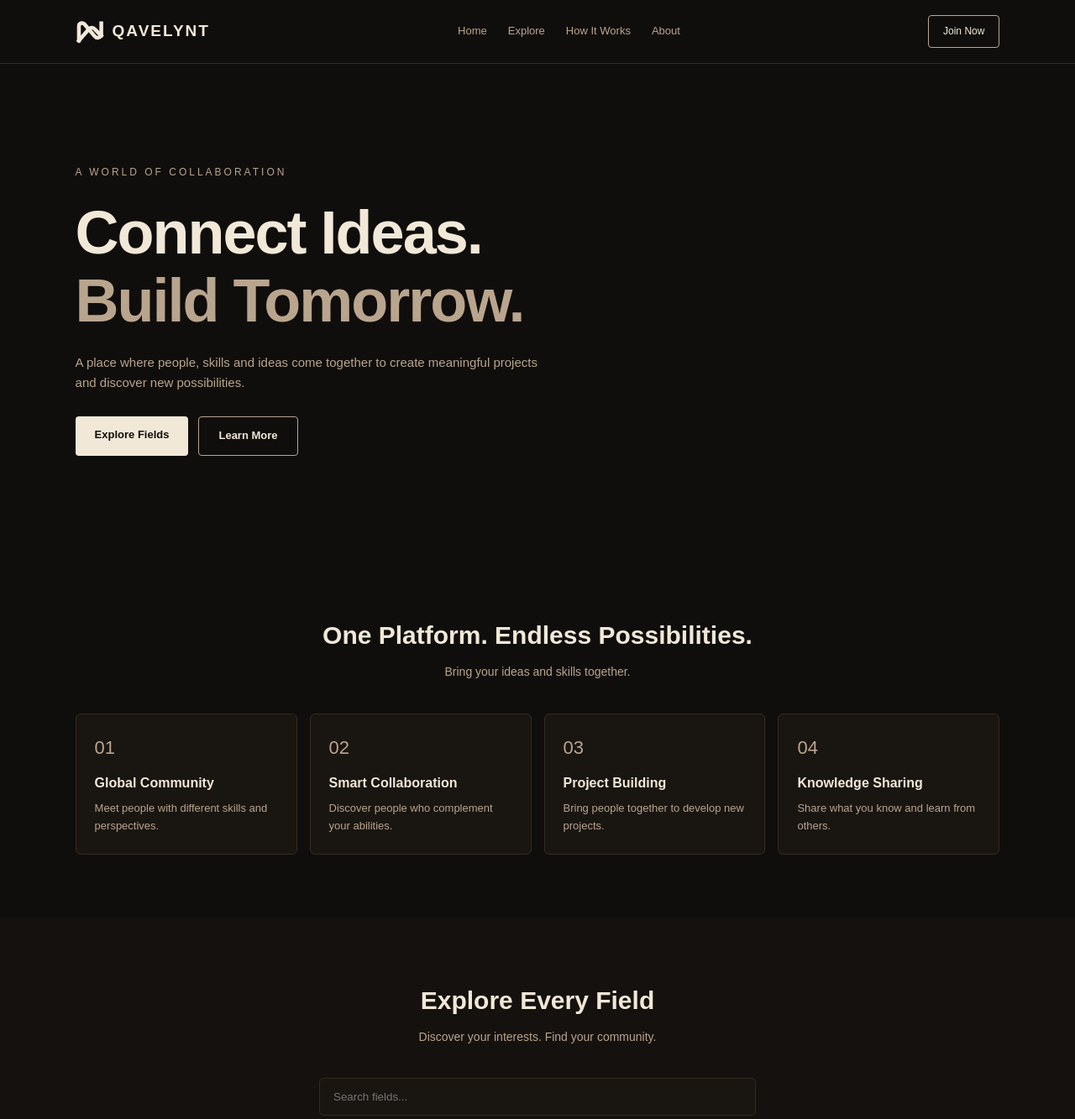
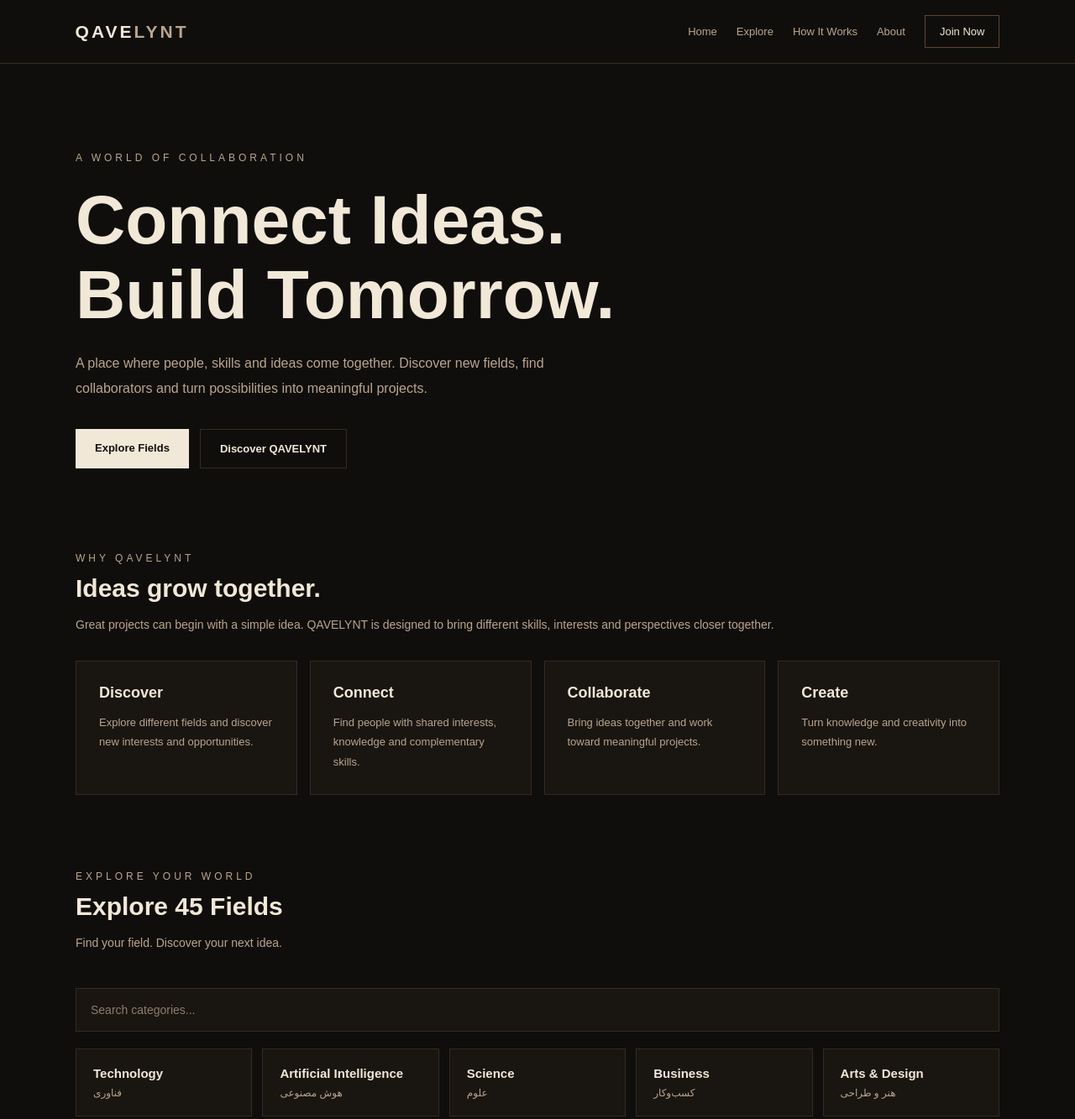
Before and after one commit to amir1391amr-glitch/QAVELYNT, a plain HTML site: page index.html in a window 1280 px wide. Shown: the top 1333 px of the page at 84% size. Drawn offline with Linux system fonts and the light colour scheme.

Commit message:
Update index.html

```diff
--- a/index.html
+++ b/index.html
@@ -4,426 +4,321 @@
 <head>
 <meta charset="UTF-8">
 <meta name="viewport" content="width=device-width, initial-scale=1.0">
+<meta name="description" content="QAVELYNT is a platform for connecting ideas, skills and people to build tomorrow.">
 <title>QAVELYNT | Connect Ideas. Build Tomorrow.</title>
-
 <style>
-:root {
-  --black: #100E0C;
-  --dark: #191511;
-  --brown: #60432F;
-  --cream: #F1E8D8;
-  --soft: #B9A58E;
-  --line: #352A21;
+:root{
+  --black:#100E0C;
+  --dark:#191511;
+  --brown:#60432F;
+  --cream:#F1E8D8;
+  --soft:#B9A58E;
+  --line:#352A21;
 }
-
-* {
-  box-sizing: border-box;
-  margin: 0;
-  padding: 0;
+*{box-sizing:border-box}
+html{scroll-behavior:smooth}
+body{
+  margin:0;
+  background:var(--black);
+  color:var(--cream);
+  font-family:Arial,sans-serif;
 }
-
-html {
-  scroll-behavior: smooth;
+a{color:inherit}
+header{
+  min-height:76px;
+  padding:18px 7%;
+  border-bottom:1px solid var(--line);
+  display:flex;
+  align-items:center;
+  justify-content:space-between;
+  gap:20px;
 }
-
-body {
-  background: var(--black);
-  color: var(--cream);
-  font-family: Arial, Helvetica, sans-serif;
-  line-height: 1.6;
+.logo{
+  font-size:21px;
+  font-weight:bold;
+  letter-spacing:3px;
+  text-decoration:none;
+  white-space:nowrap;
 }
-
-a {
-  text-decoration: none;
-  color: inherit;
+.logo span{color:var(--soft)}
+nav{
+  display:flex;
+  align-items:center;
+  gap:23px;
+  flex-wrap:wrap;
 }
-
-header {
-  min-height: 76px;
-  padding: 14px 7%;
-  display: flex;
-  align-items: center;
-  justify-content: space-between;
-  border-bottom: 1px solid var(--line);
-  background: var(--black);
-  position: sticky;
-  top: 0;
-  z-index: 10;
+nav a{
+  color:var(--soft);
+  text-decoration:none;
+  font-size:13px;
 }
-
-.brand {
-  display: flex;
-  align-items: center;
-  gap: 10px;
+nav a:hover{color:var(--cream)}
+.join{
+  border:1px solid var(--brown);
+  padding:11px 17px;
+  color:var(--cream);
 }
-
-.logo {
-  width: 34px;
-  height: 34px;
-  flex-shrink: 0;
+.hero{
+  width:min(1100px,86%);
+  margin:105px auto 100px;
 }
-
-.brand-name {
-  font-size: 19px;
-  font-weight: bold;
-  letter-spacing: 2px;
+.eyebrow{
+  color:var(--soft);
+  font-size:12px;
+  letter-spacing:4px;
 }
-
-nav {
-  display: flex;
-  gap: 25px;
-  font-size: 13px;
-  color: var(--soft);
+h1{
+  font-size:clamp(42px,8vw,82px);
+  line-height:1.08;
+  margin:23px 0;
+  max-width:850px;
 }
-
-nav a:hover {
-  color: var(--cream);
+.hero p{
+  color:var(--soft);
+  font-size:16px;
+  line-height:1.9;
+  max-width:600px;
 }
-
-.header-btn {
-  border: 1px solid var(--soft);
-  padding: 9px 17px;
-  border-radius: 4px;
-  font-size: 12px;
+.actions{
+  display:flex;
+  gap:13px;
+  flex-wrap:wrap;
+  margin-top:32px;
 }
-
-.hero {
-  padding: 120px 7% 115px;
-  min-height: 440px;
-  background: var(--black);
+.btn{
+  display:inline-block;
+  padding:15px 23px;
+  background:var(--cream);
+  color:var(--black);
+  text-decoration:none;
+  font-size:13px;
+  font-weight:bold;
 }
-
-.eyebrow {
-  color: var(--soft);
-  letter-spacing: 3px;
-  font-size: 12px;
-  margin-bottom: 22px;
+.btn.secondary{
+  background:transparent;
+  border:1px solid var(--line);
+  color:var(--cream);
 }
-
-h1 {
-  font-size: clamp(42px, 7vw, 72px);
-  line-height: 1.12;
-  letter-spacing: -2px;
+.section{
+  width:min(1100px,86%);
+  margin:90px auto;
 }
-
-h1 span {
-  color: var(--soft);
+.section-head{
+  display:flex;
+  justify-content:space-between;
+  align-items:end;
+  gap:20px;
+  flex-wrap:wrap;
 }
-
-.hero p {
-  color: var(--soft);
-  max-width: 560px;
-  margin: 22px 0 28px;
-  font-size: 15px;
+.section h2{
+  font-size:30px;
+  margin:12px 0;
 }
-
-.actions {
-  display: flex;
-  gap: 12px;
-  flex-wrap: wrap;
+.muted{
+  color:var(--soft);
+  line-height:1.8;
+  font-size:14px;
 }
-
-.btn {
-  display: inline-block;
-  padding: 12px 23px;
-  border-radius: 4px;
-  font-size: 13px;
-  font-weight: bold;
+.features{
+  display:grid;
+  grid-template-columns:repeat(auto-fit,minmax(220px,1fr));
+  gap:15px;
+  margin-top:30px;
 }
-
-.primary {
-  background: var(--cream);
-  color: var(--black);
+.feature{
+  background:var(--dark);
+  border:1px solid var(--line);
+  padding:27px;
 }
-
-.secondary {
-  border: 1px solid var(--soft);
+.feature h3{font-size:18px;margin:0 0 13px}
+.feature p{
+  color:var(--soft);
+  font-size:13px;
+  line-height:1.8;
+  margin:0;
 }
-
-section {
-  padding: 75px 7%;
+.search{
+  width:100%;
+  margin-top:27px;
+  padding:17px;
+  background:var(--dark);
+  border:1px solid var(--line);
+  color:var(--cream);
+  font-size:14px;
+  outline:none;
 }
-
-.section-head {
-  text-align: center;
-  margin-bottom: 38px;
+.search:focus{border-color:var(--soft)}
+.search::placeholder{color:#8F7D6A}
+.categories{
+  display:grid;
+  grid-template-columns:repeat(auto-fit,minmax(190px,1fr));
+  gap:12px;
+  margin-top:20px;
 }
-
-.section-head h2 {
-  font-size: 30px;
-  margin-bottom: 8px;
+.category{
+  display:block;
+  padding:20px;
+  background:var(--dark);
+  border:1px solid var(--line);
+  text-decoration:none;
+  transition:.2s;
 }
-
-.section-head p {
-  font-size: 14px;
-  color: var(--soft);
+.category:hover{
+  border-color:var(--soft);
+  transform:translateY(-3px);
 }
-
-.features {
-  display: grid;
-  grid-template-columns: repeat(4, 1fr);
-  gap: 15px;
+.category strong{
+  display:block;
+  font-size:15px;
+  font-weight:600;
 }
-
-.feature, .category, .step {
-  background: var(--dark);
-  border: 1px solid var(--line);
-  border-radius: 6px;
-  padding: 22px;
+.category small{
+  display:block;
+  color:var(--soft);
+  margin-top:8px;
+  font-size:12px;
 }
-
-.feature-mark {
-  color: var(--soft);
-  font-size: 22px;
-  margin-bottom: 12px;
+.empty{
+  display:none;
+  color:var(--soft);
+  padding:25px 0;
+  font-size:14px;
 }
-
-.feature h3, .step h3 {
-  font-size: 16px;
-  margin-bottom: 8px;
+.steps{
+  display:grid;
+  grid-template-columns:repeat(auto-fit,minmax(220px,1fr));
+  gap:15px;
+  margin-top:30px;
 }
-
-.feature p, .step p {
-  font-size: 13px;
-  color: var(--soft);
+.step{
+  padding:25px;
+  border-top:1px solid var(--brown);
+  background:var(--dark);
 }
-
-.explore {
-  background: #15110E;
+.number{
+  color:var(--soft);
+  font-size:12px;
+  letter-spacing:2px;
 }
-
-.search {
-  display: block;
-  width: min(520px, 100%);
-  margin: 0 auto 30px;
-  padding: 14px 16px;
-  background: var(--dark);
-  border: 1px solid var(--line);
-  border-radius: 5px;
-  color: var(--cream);
-  outline: none;
+.step h3{font-size:18px}
+.step p{
+  color:var(--soft);
+  font-size:13px;
+  line-height:1.8;
 }
-
-.search:focus {
-  border-color: var(--soft);
+.cta{
+  background:var(--dark);
+  border:1px solid var(--line);
+  padding:55px 35px;
+  text-align:center;
 }
-
-.categories {
-  display: grid;
-  grid-template-columns: repeat(4, 1fr);
-  gap: 12px;
+.cta h2{font-size:32px}
+.cta p{
+  color:var(--soft);
+  line-height:1.8;
 }
-
-.category {
-  padding: 16px;
-  transition: border-color .2s;
+footer{
+  border-top:1px solid var(--line);
+  padding:35px 7%;
+  display:flex;
+  justify-content:space-between;
+  flex-wrap:wrap;
+  gap:20px;
+  color:var(--soft);
+  font-size:12px;
 }
-
-.category:hover {
-  border-color: var(--soft);
+footer a{
+  color:var(--soft);
+  text-decoration:none;
 }
-
-.category strong {
-  display: block;
-  font-size: 14px;
-}
-
-.category small {
-  display: block;
-  color: var(--soft);
-  font-size: 11px;
-  margin-top: 3px;
-}
-
-.steps {
-  display: grid;
-  grid-template-columns: repeat(3, 1fr);
-  gap: 15px;
-}
-
-.number {
-  font-size: 25px;
-  color: var(--soft);
-  margin-bottom: 12px;
-}
-
-.cta {
-  text-align: center;
-  background: #15110E;
-}
-
-.cta h2 {
-  font-size: 32px;
-  margin-bottom: 12px;
-}
-
-.cta p {
-  color: var(--soft);
-  margin-bottom: 24px;
-}
-
-footer {
-  padding: 30px 7%;
-  border-top: 1px solid var(--line);
-  display: flex;
-  justify-content: space-between;
-  flex-wrap: wrap;
-  gap: 15px;
-  color: var(--soft);
-  font-size: 12px;
-}
-
-@media(max-width:800px) {
-  nav {
-    display: none;
-  }
-
-  .features {
-    grid-template-columns: repeat(2, 1fr);
-  }
-
-  .categories {
-    grid-template-columns: repeat(2, 1fr);
-  }
-
-  .steps {
-    grid-template-columns: 1fr;
-  }
-}
-
-@media(max-width:420px) {
-  header {
-    padding: 14px 5%;
-  }
-
-  .brand-name {
-    font-size: 16px;
-  }
-
-  .header-btn {
-    padding: 8px 11px;
-  }
-
-  section {
-    padding: 60px 5%;
-  }
+@media(max-width:650px){
+  header{align-items:flex-start;flex-direction:column}
+  nav{gap:15px}
+  .hero{margin:75px auto}
+  .section{margin:70px auto}
+  .cta{padding:38px 20px}
 }
 </style>
 </head>
-
 <body>
 
 <header>
-  <a href="#" class="brand">
-
-    <!-- QAVELYNT LOGO - DESIGN 07 -->
-    <svg class="logo" viewBox="0 0 60 50"
-      fill="none" xmlns="http://www.w3.org/2000/svg">
-
-      <path d="M7 43V13C7 7 14 4 19 9L40 34C44 39 50 38 54 33"
-        stroke="#F1E8D8"
-        stroke-width="8"
-        stroke-linecap="square"
-        stroke-linejoin="round"/>
-
-      <path d="M7 43L27 20C31 15 37 15 41 20L54 33V7"
-        stroke="#F1E8D8"
-        stroke-width="8"
-        stroke-linecap="square"
-        stroke-linejoin="round"/>
-
-    </svg>
-
-    <span class="brand-name">QAVELYNT</span>
-  </a>
-
+  <a class="logo" href="index.html">QAVE<span>LYNT</span></a>
   <nav>
-    <a href="#">Home</a>
-    <a href="#explore">Explore</a>
+    <a href="#home">Home</a>
+    <a href="#categories">Explore</a>
     <a href="#how">How It Works</a>
     <a href="#about">About</a>
+    <a class="join" href="#join">Join Now</a>
   </nav>
-
-  <a href="#join" class="header-btn">Join Now</a>
 </header>
 
-<main>
-
-<div class="hero" id="about">
+<section class="hero" id="home">
   <div class="eyebrow">A WORLD OF COLLABORATION</div>
-
-  <h1>
-    Connect Ideas.<br>
-    <span>Build Tomorrow.</span>
-  </h1>
-
+  <h1>Connect Ideas.<br>Build Tomorrow.</h1>
   <p>
-    A place where people, skills and ideas come together
-    to create meaningful projects and discover new possibilities.
+    A place where people, skills and ideas come together.
+    Discover new fields, find collaborators and turn
+    possibilities into meaningful projects.
   </p>
-
   <div class="actions">
-    <a href="#explore" class="btn primary">Explore Fields</a>
-    <a href="#how" class="btn secondary">Learn More</a>
-  </div>
-</div>
-
-<section>
-  <div class="section-head">
-    <h2>One Platform. Endless Possibilities.</h2>
-    <p>Bring your ideas and skills together.</p>
-  </div>
-
-  <div class="features">
-
-    <article class="feature">
-      <div class="feature-mark">01</div>
-      <h3>Global Community</h3>
-      <p>Meet people with different skills and perspectives.</p>
-    </article>
-
-    <article class="feature">
-      <div class="feature-mark">02</div>
-      <h3>Smart Collaboration</h3>
-      <p>Discover people who complement your abilities.</p>
-    </article>
-
-    <article class="feature">
-      <div class="feature-mark">03</div>
-      <h3>Project Building</h3>
-      <p>Bring people together to develop new projects.</p>
-    </article>
-
-    <article class="feature">
-      <div class="feature-mark">04</div>
-      <h3>Knowledge Sharing</h3>
-      <p>Share what you know and learn from others.</p>
-    </article>
-
+    <a class="btn" href="#categories">Explore Fields</a>
+    <a class="btn secondary" href="#about">Discover QAVELYNT</a>
   </div>
 </section>
 
-<section class="explore" id="explore">
+<section class="section" id="about">
+  <div class="eyebrow">WHY QAVELYNT</div>
+  <h2>Ideas grow together.</h2>
+  <p class="muted">
+    Great projects can begin with a simple idea.
+    QAVELYNT is designed to bring different skills,
+    interests and perspectives closer together.
+  </p>
+  <div class="features">
+    <article class="feature">
+      <h3>Discover</h3>
+      <p>Explore different fields and discover new interests and opportunities.</p>
+    </article>
+    <article class="feature">
+      <h3>Connect</h3>
+      <p>Find people with shared interests, knowledge and complementary skills.</p>
+    </article>
+    <article class="feature">
+      <h3>Collaborate</h3>
+      <p>Bring ideas together and work toward meaningful projects.</p>
+    </article>
+    <article class="feature">
+      <h3>Create</h3>
+      <p>Turn knowledge and creativity into something new.</p>
+    </article>
+  </div>
+</section>
 
+<section class="section" id="categories">
   <div class="section-head">
-    <h2>Explore Every Field</h2>
-    <p>Discover your interests. Find your community.</p>
+    <div>
+      <div class="eyebrow">EXPLORE YOUR WORLD</div>
+      <h2>Explore 45 Fields</h2>
+      <p class="muted">Find your field. Discover your next idea.</p>
+    </div>
   </div>
 
   <input
     class="search"
-    id="search"
+    id="categorySearch"
     type="search"
-    placeholder="Search fields..."
+    placeholder="Search categories..."
+    aria-label="Search categories"
   >
 
-  <div class="categories" id="categories">
+  <div class="categories" id="categoryGrid">
 
-    <a class="category" href="technology.html"><strong>Technology</strong><small>فناوری</small></a>
+    <a class="category" data-slug="technology"><strong>Technology</strong><small>فناوری</small></a>
     <a class="category"><strong>Artificial Intelligence</strong><small>هوش مصنوعی</small></a>
     <a class="category"><strong>Science</strong><small>علوم</small></a>
     <a class="category"><strong>Business</strong><small>کسب‌وکار</small></a>
-    <a class="category"><strong>Arts & Design</strong><small>هنر و طراحی</small></a>
+    <a class="category"><strong>Arts &amp; Design</strong><small>هنر و طراحی</small></a>
     <a class="category"><strong>Education</strong><small>آموزش</small></a>
     <a class="category"><strong>Health</strong><small>سلامت</small></a>
     <a class="category"><strong>Engineering</strong><small>مهندسی</small></a>
@@ -467,62 +362,82 @@ footer {
     <a class="category"><strong>Urban Planning</strong><small>برنامه‌ریزی شهری</small></a>
 
   </div>
+  <p class="empty" id="noResults">No matching categories found.</p>
 </section>
 
-<section id="how">
-
-  <div class="section-head">
-    <h2>How It Works</h2>
-    <p>Three steps to start building together.</p>
-  </div>
-
+<section class="section" id="how">
+  <div class="eyebrow">HOW IT WORKS</div>
+  <h2>From idea to collaboration.</h2>
   <div class="steps">
-
     <article class="step">
-      <div class="number">01</div>
-      <h3>Discover</h3>
-      <p>Explore fields, ideas and people who share your interests.</p>
+      <div class="number">01 / EXPLORE</div>
+      <h3>Choose a Field</h3>
+      <p>Discover a subject that matches your interests.</p>
     </article>
-
     <article class="step">
-      <div class="number">02</div>
-      <h3>Connect</h3>
-      <p>Find collaborators and bring different skills together.</p>
+      <div class="number">02 / DISCOVER</div>
+      <h3>Find Ideas</h3>
+      <p>Explore topics, opportunities and new perspectives.</p>
     </article>
-
     <article class="step">
-      <div class="number">03</div>
-      <h3>Create</h3>
-      <p>Work together and turn ideas into projects.</p>
+      <div class="number">03 / CREATE</div>
+      <h3>Build Together</h3>
+      <p>Bring skills and ideas together to create projects.</p>
     </article>
-
   </div>
 </section>
 
-<section class="cta" id="join">
-  <h2>Ideas Grow Together.</h2>
-  <p>Your next great project could start with one connection.</p>
-  <a href="#explore" class="btn primary">Explore QAVELYNT</a>
+<section class="section" id="join">
+  <div class="cta">
+    <div class="eyebrow">YOUR NEXT IDEA STARTS HERE</div>
+    <h2>Think beyond boundaries.</h2>
+    <p>Explore new fields. Connect ideas. Build tomorrow.</p>
+    <a class="btn" href="#categories">Explore QAVELYNT</a>
+  </div>
 </section>
 
-</main>
-
 <footer>
-  <div>© 2026 QAVELYNT. All rights reserved.</div>
-  <div>Connect Ideas. Build Tomorrow.</div>
+  <a class="logo" href="index.html">QAVE<span>LYNT</span></a>
+  <span>QAVELYNT · Connect Ideas. Build Tomorrow.</span>
 </footer>
 
 <script>
-const search = document.getElementById('search');
-const cards = document.querySelectorAll('.category');
+const cards = document.querySelectorAll(".category");
+const search = document.getElementById("categorySearch");
+const noResults = document.getElementById("noResults");
 
-search.addEventListener('input', function() {
-  const value = this.value.toLowerCase().trim();
+function makeSlug(name){
+  return name.toLowerCase()
+    .replace(/&/g, "")
+    .replace(/[^a-z0-9]+/g, "-")
+    .replace(/^-+|-+$/g, "");
+}
+
+cards.forEach(card => {
+  const title = card.querySelector("strong").textContent.trim();
+  const slug = card.dataset.slug || makeSlug(title);
+
+  if(slug === "technology"){
+    card.href = "technology.html";
+  }else{
+    card.href = "category.html?category=" + encodeURIComponent(slug);
+  }
+});
+
+search.addEventListener("input", function(){
+  const query = this.value.trim().toLowerCase();
+  let visible = 0;
 
   cards.forEach(card => {
-    card.style.display =
-      card.innerText.toLowerCase().includes(value) ? '' : 'none';
+    const title = card.querySelector("strong").textContent.toLowerCase();
+    const subtitle = card.querySelector("small").textContent.toLowerCase();
+    const match = title.includes(query) || subtitle.includes(query);
+
+    card.style.display = match ? "block" : "none";
+    if(match) visible++;
   });
+
+  noResults.style.display = visible === 0 ? "block" : "none";
 });
 </script>
 
```
